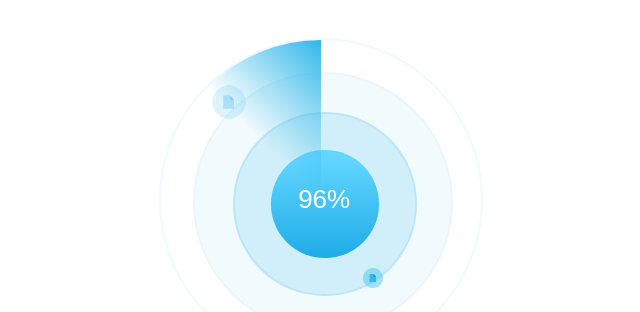
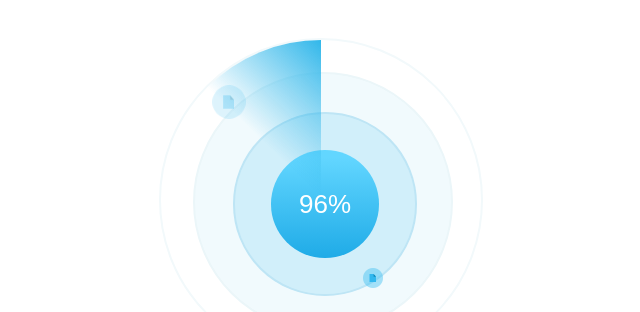
Before and after one commit to pimingyue/css3, a plain HTML site: page CSS3-SCAN/index.html in a window 1280 px wide. Shown: the top 312 px of the page, 319-959 px from the left. Drawn offline with Linux system fonts and the light colour scheme.

Commit message:
table-cell使div垂直居中

```diff
--- a/CSS3-SCAN/css/style.css
+++ b/CSS3-SCAN/css/style.css
@@ -66,6 +66,7 @@ li{
     margin-top: -30%;
     margin-left: -30%;
     background-image: linear-gradient(-180deg, #62D6FF 7%, #1FABE7 100%);
+    display: table;
 }
 .radar2{
     background: #d1effa;
@@ -107,12 +108,10 @@ li{
     border-radius: 100% 0 0 0;
 }
 .radar1>.text{
-    width: 50px;
-    height: 44px;
-    margin:25% 25%;
     font-size: 26px;
     color: #ffffff;
-    line-height: 44px;
+    display: table-cell;
+    vertical-align: middle;
     text-align: center;
 }
 .file,.file2{
```
